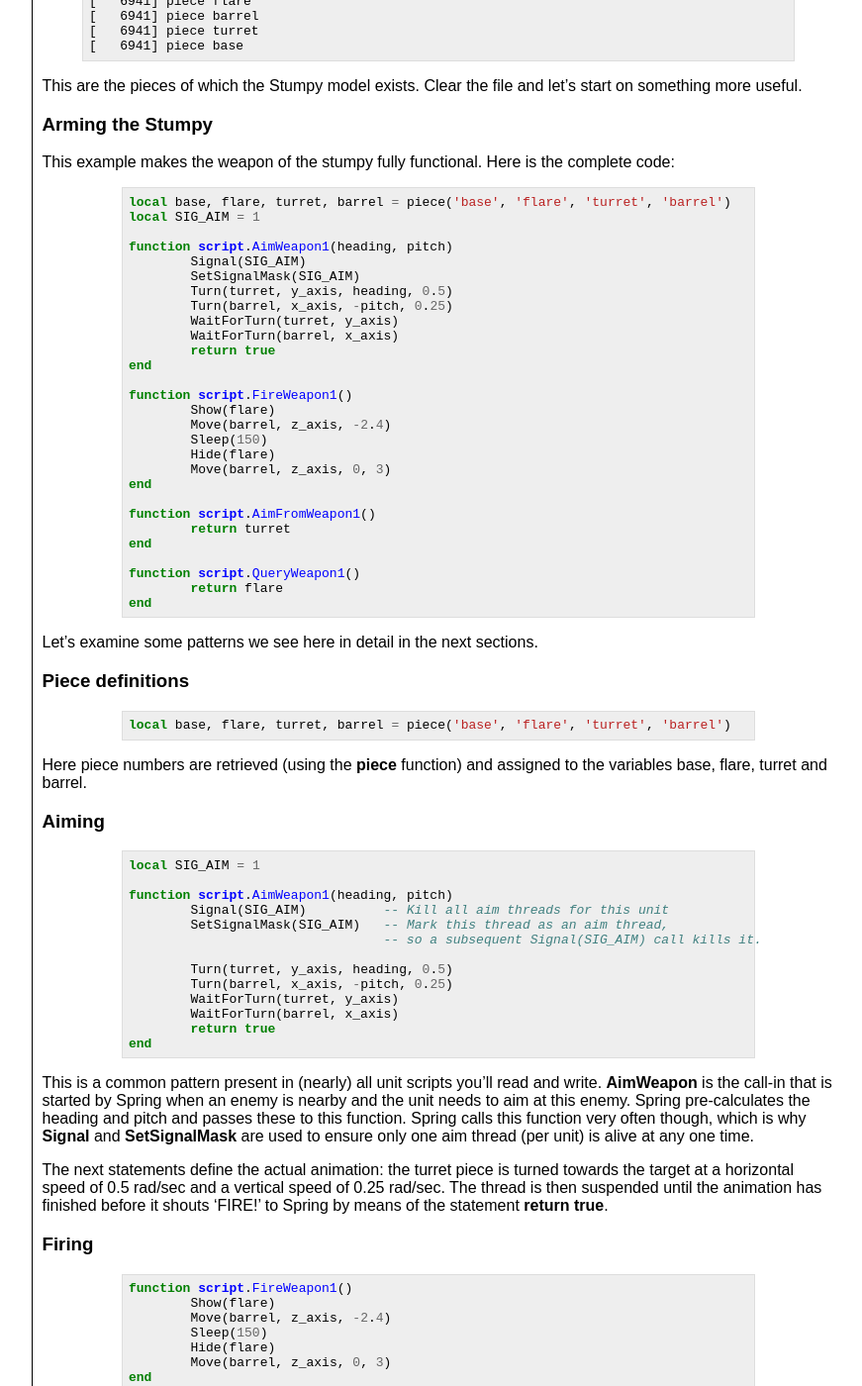
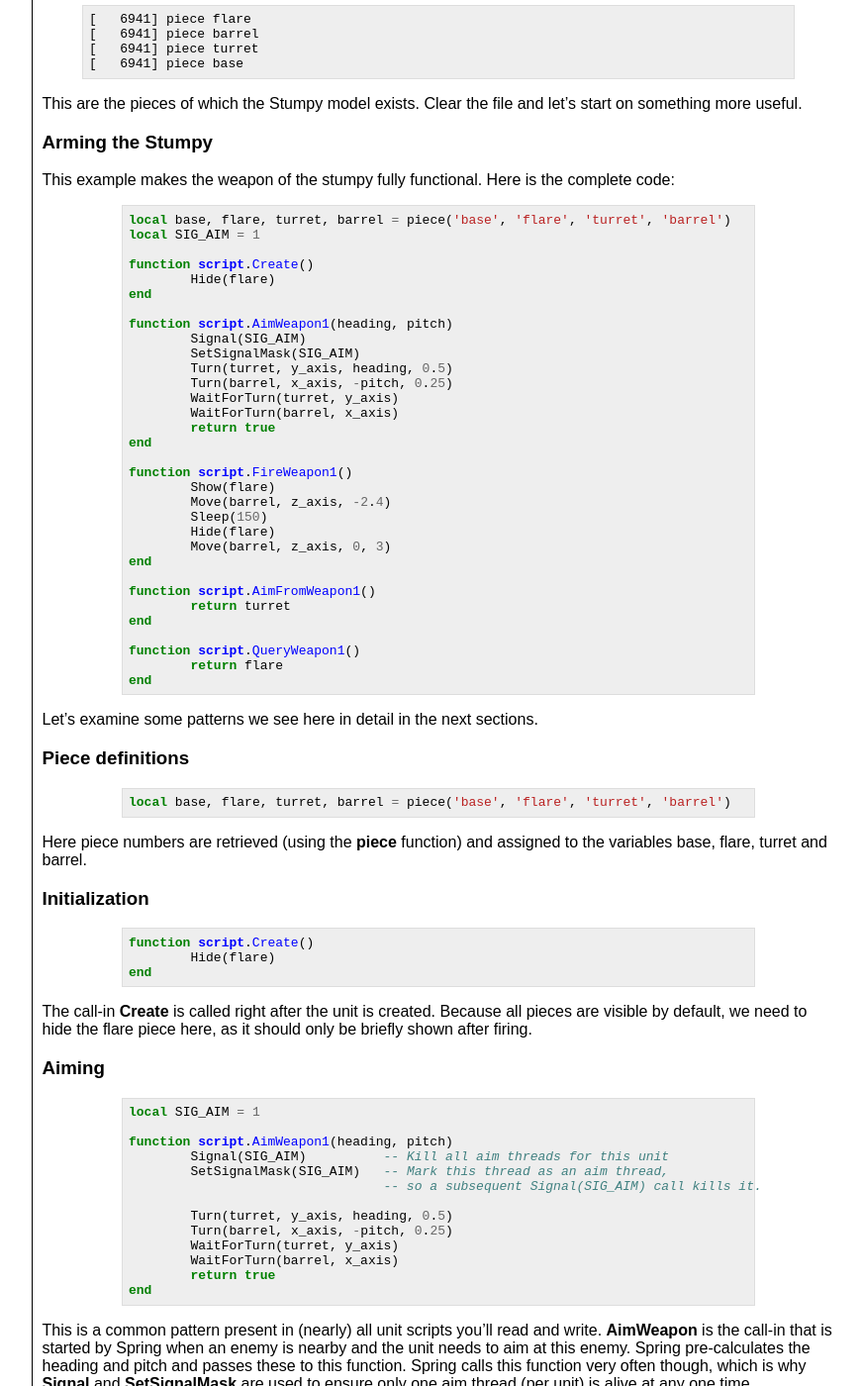
Before and after one commit to tvo/tvo.github.com, a Jekyll site: the page built from spring/_posts/2010-04-19-lus-stumpy.md, in a window 1280 px wide and 1400 px high, scrolled down 1590 px. Shown: the whole window at 99% size, without its empty margins (203-1074 px from the left). Built offline with Jekyll 4.4.1, drawn with Linux system fonts in a browser that asks for light colours; some of the changed text lies outside the part shown.

Commit message:
added Create call-in

```diff
--- a/spring/_posts/2010-04-19-lus-stumpy.md
+++ b/spring/_posts/2010-04-19-lus-stumpy.md
@@ -91,6 +91,10 @@ This example makes the weapon of the stumpy fully functional. Here is the comple
 local base, flare, turret, barrel = piece('base', 'flare', 'turret', 'barrel')
 local SIG_AIM = 1
 
+function script.Create()
+	Hide(flare)
+end
+
 function script.AimWeapon1(heading, pitch)
 	Signal(SIG_AIM)
 	SetSignalMask(SIG_AIM)
@@ -127,6 +131,16 @@ local base, flare, turret, barrel = piece('base', 'flare', 'turret', 'barrel')
 {% endhighlight %}
 
 Here piece numbers are retrieved (using the **piece** function) and assigned to the variables base, flare, turret and barrel.
+
+### Initialization
+
+{% highlight lua %}
+function script.Create()
+	Hide(flare)
+end
+{% endhighlight %}
+
+The call-in **Create** is called right after the unit is created. Because all pieces are visible by default, we need to hide the flare piece here, as it should only be briefly shown after firing.
 
 ### Aiming
 
@@ -183,6 +197,7 @@ Last but not least these two call-ins define which pieces Spring shall use as 'o
 
 In this tutorial I showed how to script a simple unit using a Lua unit script. You've (hopefully) learned something about the following call-ins:
 
+* **Create**: called right after the unit is created
 * **AimWeapon**: aims the unit's weapon at the target selected by Spring
 * **FireWeapon**: called when the weapon fires
 * **AimFromWeapon**, **QueryWeapon**: defines the origin pieces for the aiming calculations
```
